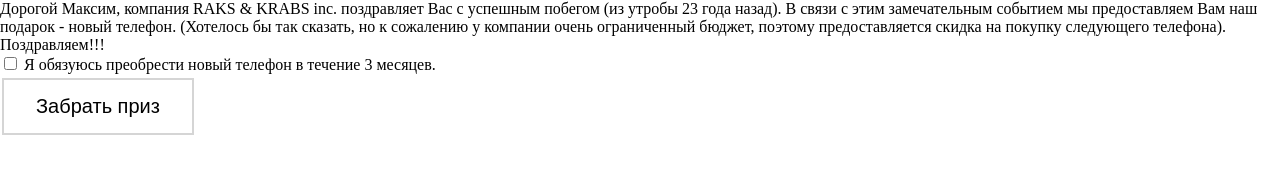
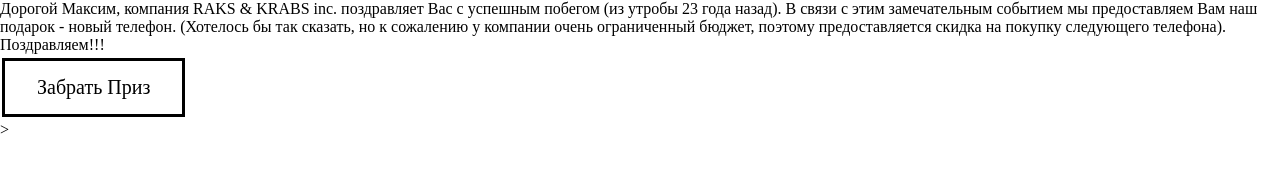
Before and after one commit to ZheniaKarpovich/hbdcbkv, a website: page pages/result/index.html in a window 1280 px wide. Drawn offline with Linux system fonts and the light colour scheme; files that its build step writes are made by us from their sources.

Commit message:
last page

```diff
--- a/pages/result/index.html
+++ b/pages/result/index.html
@@ -15,11 +15,7 @@
         Поздравляем!!!
     </div>
     <div>
-        <input type="checkbox" id="agreement" name="agreement" onchange="document.getElementById('prize').disabled = !this.checked;">
-        <label for="agreement">Я обязуюсь преобрести новый телефон в течение 3 месяцев.</label>
-    </div>
-    <form action="">
-        <input type="submit" name="prize" class="prizeButton" id="prize" value="Забрать приз" disabled/>
-    </form>
+        <a href="/game" class="button">Забрать Приз</a>
+    </div>>
 </body>
 </html>
--- a/public/assets/styles/main.css
+++ b/public/assets/styles/main.css
@@ -37,27 +37,6 @@
   color: white;
 }
 
-.prizeButton {
-  background-color: #FFFFFF;
-  border-style: solid;
-  color: black;
-  padding: 15px 32px;
-  text-align: center;
-  text-decoration: none;
-  display: inline-block;
-  font-size: 20px;
-  margin: 4px 2px;
-  cursor: pointer;
-  transition: background-color 0.5s ease;
-  transition: color 0.5s ease;
-}
-
-.prizeButton:hover:not([disabled]){
-  background-color: #000000;
-  color: white;
-}
-
-
 table {
     width: 100%;
     border-collapse: collapse;
@@ -71,10 +50,6 @@
 align: center;
 }
 
-.col1 {
-    width: 100px;
-}
-
 img {
 width: 150px;
 height: 100%;
```
Also changed, not shown: pages/main/index.html (+1 -1 lines), pages/tutorial/tutorial.html (+1 -1 lines).
